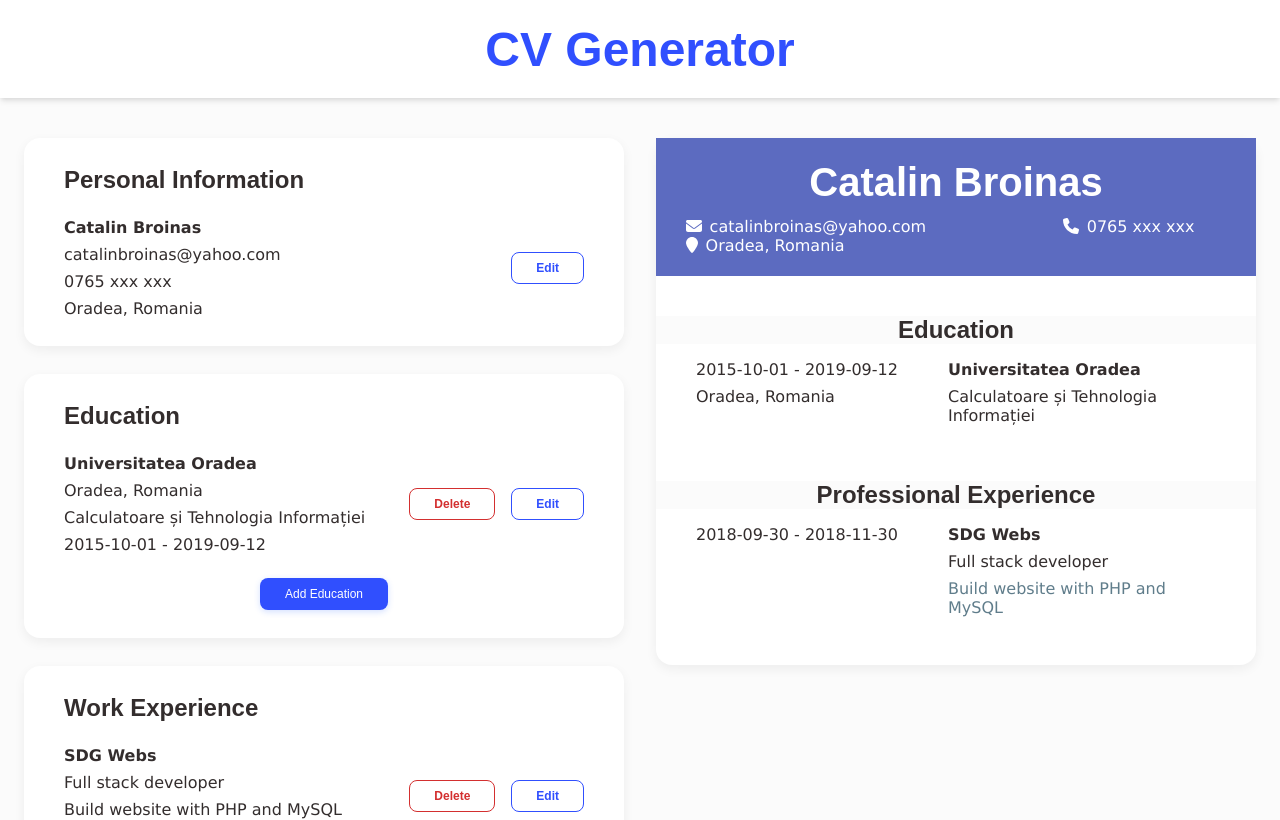
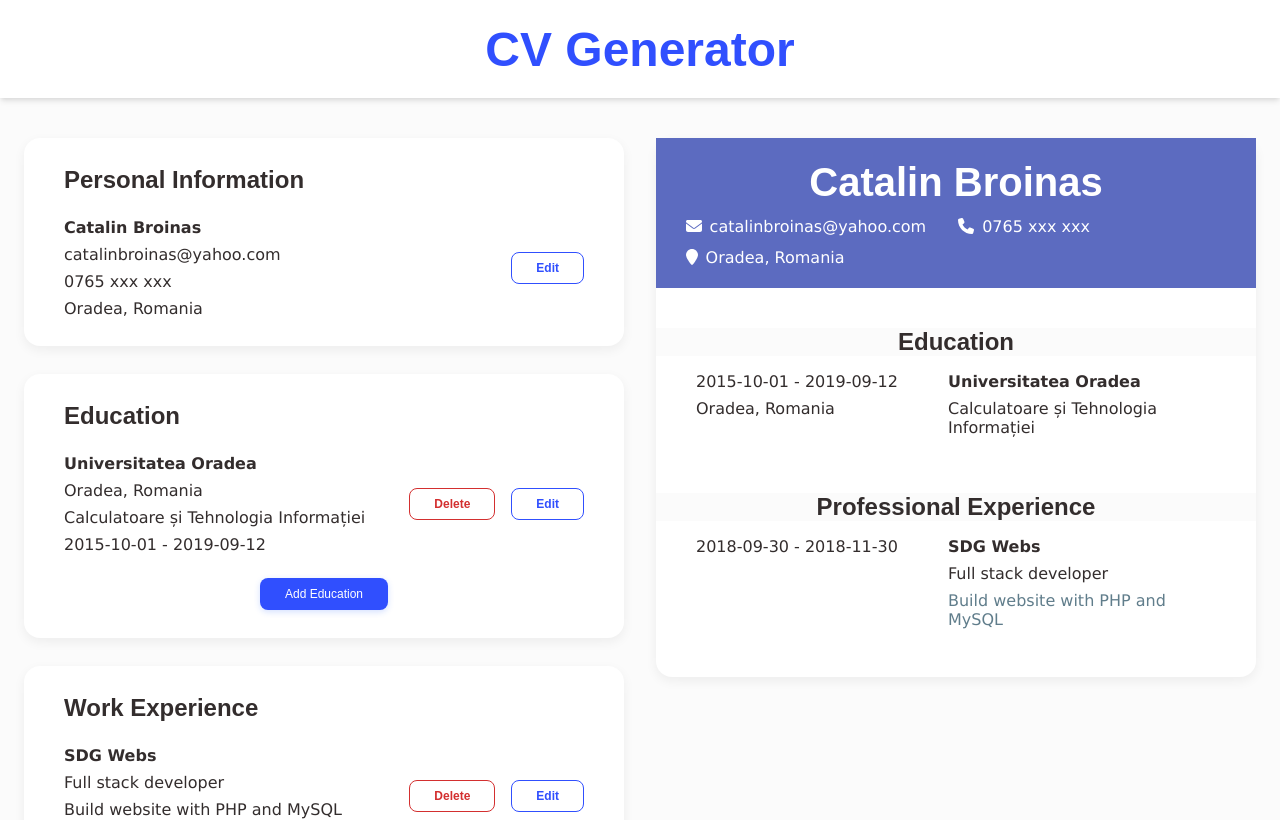
Before and after one commit to catalinbroinas/cv-application, a React (Vite) app: page / in a window 1280 px wide. Shown: the top 820 px of the page. Built offline with nearby package versions, Linux system fonts and the light colour scheme.

Commit message:
style(CVHeader): adjust layout of contact section

```diff
--- a/src/styles/App.css
+++ b/src/styles/App.css
@@ -94,8 +94,8 @@ footer {
 .cv-header .cv-contact {
   display: flex;
   flex-wrap: wrap;
-  justify-content: space-between;
   align-items: center;
+  gap: 0.75rem 2rem;
 }
 
 .cv-education .content,
@@ -104,15 +104,6 @@ footer {
   grid-template-columns: 220px 1fr;
   padding-inline: var(--cv-spacing-xxl);
   gap: 2rem;
-}
-
-/* CV Preview spacing */
-.cv-header .cv-contact .text {
-  margin-right: 2rem;
-}
-
-.cv-header .cv-contact .text:last-of-type {
-  margin-right: 0;
 }
 
 .cv-education,
@@ -391,7 +382,6 @@ footer {
   .cv-header .cv-contact {
     flex-direction: column;
     align-items: start;
-    gap: 0.75rem;
   }
 
   .cv-education .content,
@@ -409,7 +399,6 @@ footer {
   .cv-header .cv-contact {
     flex-direction: row;
     align-items: center;
-    gap: 0;
   }
 
   .cv-education .content,
```
